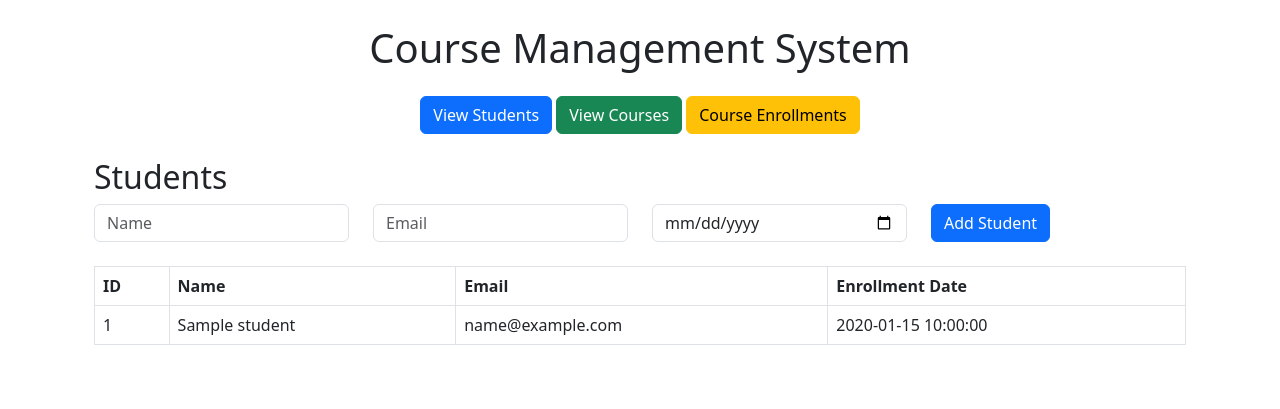
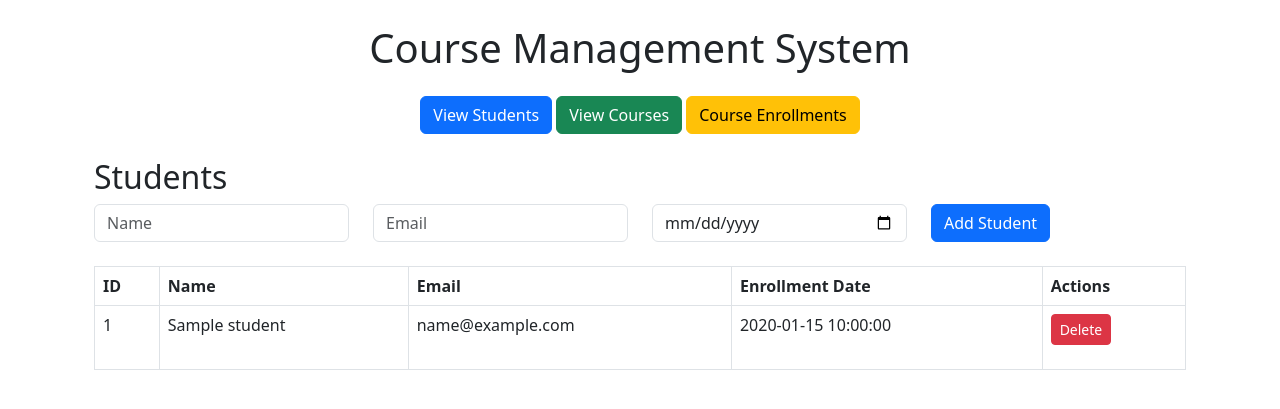
Before and after one commit to AmundRB/DAT220-GroupProject, a Flask app: template frontend/templates/students.html in a window 1280 px wide. Shown: the top 409 px of the page. Run offline with Flask 3, Linux system fonts and the light colour scheme; the template is opened without the code that fills it: most values are stand-ins (such as "Sample title", 1, 10 or a date in 2020).

Commit message:
added delete functionality

```diff
--- a/backend/app.py
+++ b/backend/app.py
@@ -90,6 +90,16 @@ def add_student():
     conn.close()
     return redirect(url_for('students'))
 
+@app.route('/delete_student/<int:student_id>', methods=['POST'])
+def delete_student(student_id):
+    conn = get_db_connection()
+    cursor = conn.cursor()
+    cursor.execute("DELETE FROM Students WHERE id = %s", (student_id,))
+    conn.commit()
+    conn.close()
+    return redirect(url_for('students'))
+
+
 
 if __name__ == '__main__':
     app.run()
--- a/frontend/templates/students.html
+++ b/frontend/templates/students.html
@@ -43,6 +43,7 @@
         <th>Name</th>
         <th>Email</th>
         <th>Enrollment Date</th>
+        <th>Actions</th>
       </tr>
     </thead>
     <tbody>
@@ -52,6 +53,15 @@
         <td>{{ student.name }}</td>
         <td>{{ student.email }}</td>
         <td>{{ student.enrollment_date }}</td>
+        <td>
+          <form
+            action="{{ url_for('delete_student', student_id=student.id) }}"
+            method="post"
+            onsubmit="return confirm('Delete this student?');"
+          >
+            <button type="submit" class="btn btn-danger btn-sm">Delete</button>
+          </form>
+        </td>
       </tr>
       {% endfor %}
     </tbody>
```
